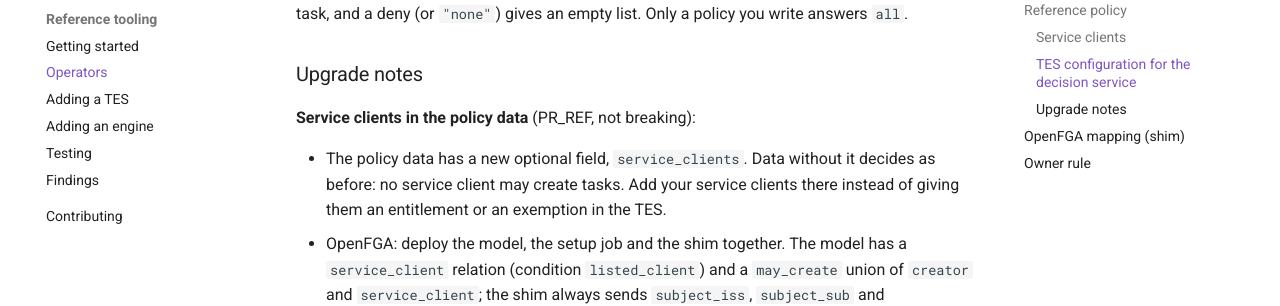
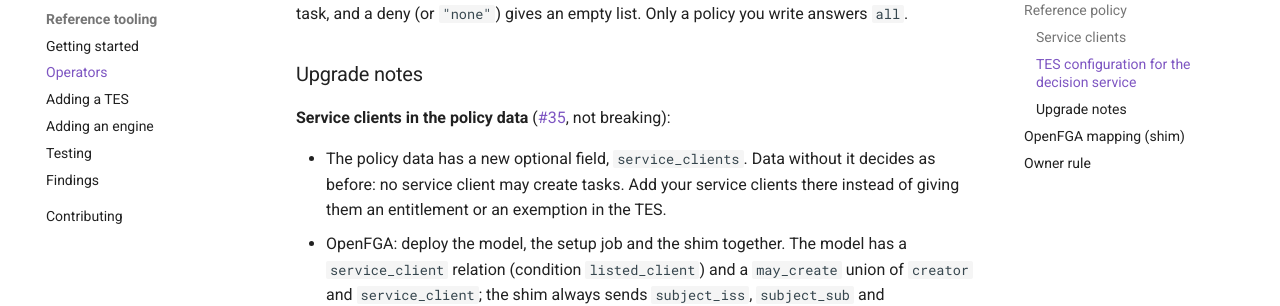
Before and after one commit to elixir-cloud-aai/tes-authz, an MkDocs documentation site: the page built from docs/operators.md, in a window 1280 px wide and 900 px high, scrolled down 6454 px. Shown: the part 152-458 px from the top of the window. Built offline with MkDocs 1.6.1 and Material for MkDocs 9.7.7, drawn with Linux system fonts in a browser that asks for light colours; comment, search, counter and statistics services are not loaded.

Commit message:
docs: link the service-client changes to PR 35
Co-Authored-By: Claude Opus 5.5 <noreply@anthropic.com>
Claude-Session: https://claude.ai/code/session_011FSoqN5w1v5t1QRTKU7ad5

```diff
--- a/docs/operators.md
+++ b/docs/operators.md
@@ -154,7 +154,7 @@ A switched-on `ListTasks` asks once per page. The answer's list scope decides wh
 
 ### Upgrade notes
 
-**Service clients in the policy data** (PR_REF, not breaking):
+**Service clients in the policy data** ([#35](https://github.com/elixir-cloud-aai/tes-authz/pull/35), not breaking):
 
 - The policy data has a new optional field, `service_clients`. Data without it decides as before: no service client may create tasks. Add your service clients there instead of giving them an entitlement or an exemption in the TES.
 - OpenFGA: deploy the model, the setup job and the shim together. The model has a `service_client` relation (condition `listed_client`) and a `may_create` union of `creator` and `service_client`; the shim always sends `subject_iss`, `subject_sub` and `subject_client_id` (empty strings when missing), so `FGA_CLAIMS` can no longer use the parameter names `iss`, `sub` and `client_id`. A store set up by an older job lacks the `service_client` tuple and its model the relation, so run the new setup job (a new store).
```
Also changed, not shown: spec/tes-authzen-1.md (+1 -1 lines).
